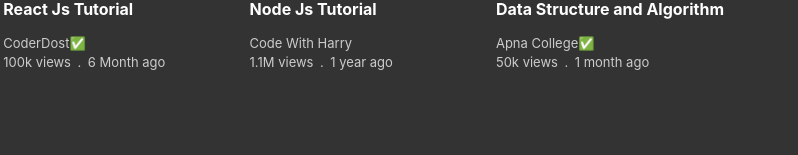
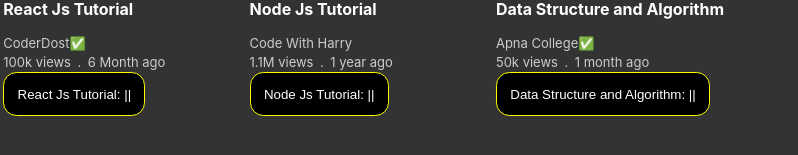
Before and after one commit to abhijitabdagire/reactjs, a React (Create React App) app: page / in a window 1280 px wide. Shown: the part 217-372 px from the top of the page, without its empty margins (0-798 px from the left). Built offline with nearby package versions, Linux system fonts and the light colour scheme.

Commit message:
Events, Event handler, Synthetic Event Object

```diff
--- a/src/App.js
+++ b/src/App.js
@@ -1,25 +1,35 @@
 import './App.css';
+import PlayButton from './components/PlayButton';
 import Video from './components/Video'
 import videos from './data/data';
-function App(){
+function App() {
 
-  return(
-    <div className='App'>
-      <div style={{color:'white'}}>Videos</div>
+  return (
+    <div className='App' onClick={()=>console.log('App')}>
+      <div style={{ color: 'white' }}>Videos</div>
       {
-          videos.map(video=><Video
+        videos.map(video => <Video
           key={video.id}
-            title = {video.title}
-            views = {video.views}
-            time = {video.time}
-            channel = {video.channel}
-            verified = {video.verified}
+          title={video.title}
+          views={video.views}
+          time={video.time}
+          channel={video.channel}
+          verified={video.verified}
           id={video.id}
         >
+          <PlayButton
+           onPlay={() => console.log('Playing...',video.title)}
+           onPause={() => console.log('Paused.', video.title)}
+           >
+            {video.title}
+          </PlayButton>
         </Video>)
       }
+      <div style={{ clear: 'both' }}>
+        {/* <PlayButton message="Pause-btn" onclick={()=>alert('Pause button was click')}>Pause</PlayButton> */}
       </div>
-  )
+    </div>
+  );
 
 }
 
--- /dev/null
+++ b/src/components/PlayButton.css
@@ -0,0 +1,13 @@
+button{
+    background-color: black;
+    border: 1px solid yellow;
+    padding: 1em;
+    border-radius: 1em;
+    color: white;
+    cursor: pointer;
+
+}
+button:hover{
+    background-color: grey;
+    color: white;
+}
--- /dev/null
+++ b/src/components/PlayButton.js
@@ -0,0 +1,19 @@
+import './PlayButton.css'
+
+function PlayButton({children,onPlay,onPause}){
+    let playing = false; //Don't use this aaporach
+    function handleClick(e){
+        console.log(e)
+        e.stopPropagation()
+
+
+        if(playing)onPause()
+        else onPlay();
+
+        playing = !playing;
+    }
+    return(
+        <button type="button" onClick={handleClick} >{children}: {playing?'>':'||'}</button>
+    )
+}
+export default PlayButton;
--- a/src/components/Video.js
+++ b/src/components/Video.js
@@ -1,5 +1,5 @@
 import './Video.css';
-function Video({title,channel,views,time,verified,id}){
+function Video({title,channel,views,time,verified,id,children}){
 
     return(
         <>
@@ -12,6 +12,9 @@
                 <div className='views'>
                     {views} views<span>.</span>{time}
                 </div>
+                <div>
+                    {children}
+                </div>
             </div>
         </>
         )
```
Also changed, not shown: 1 other file (tests, documents, lock files or other folders). Lines whose indentation alone changed are shown as unchanged.
